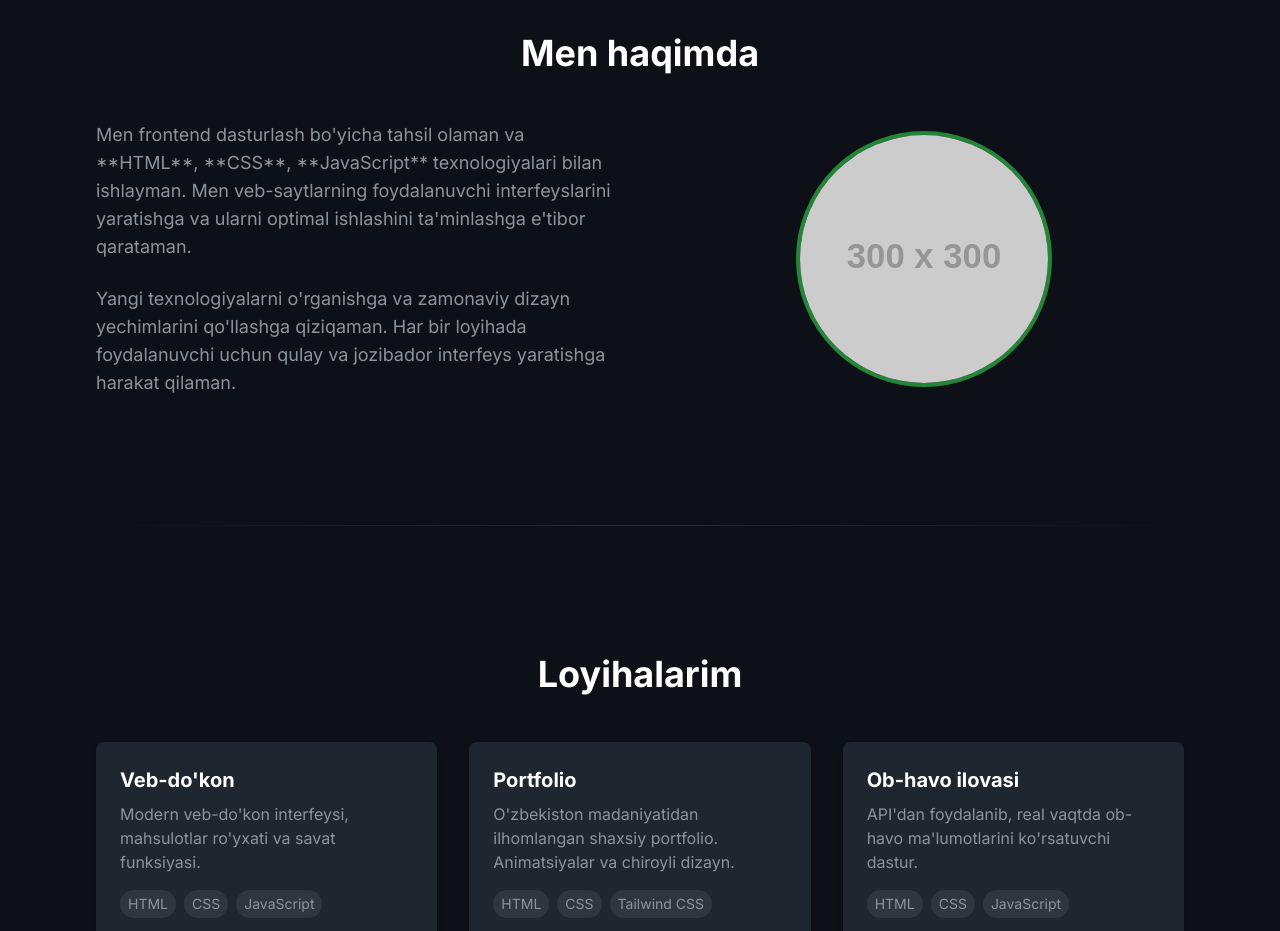
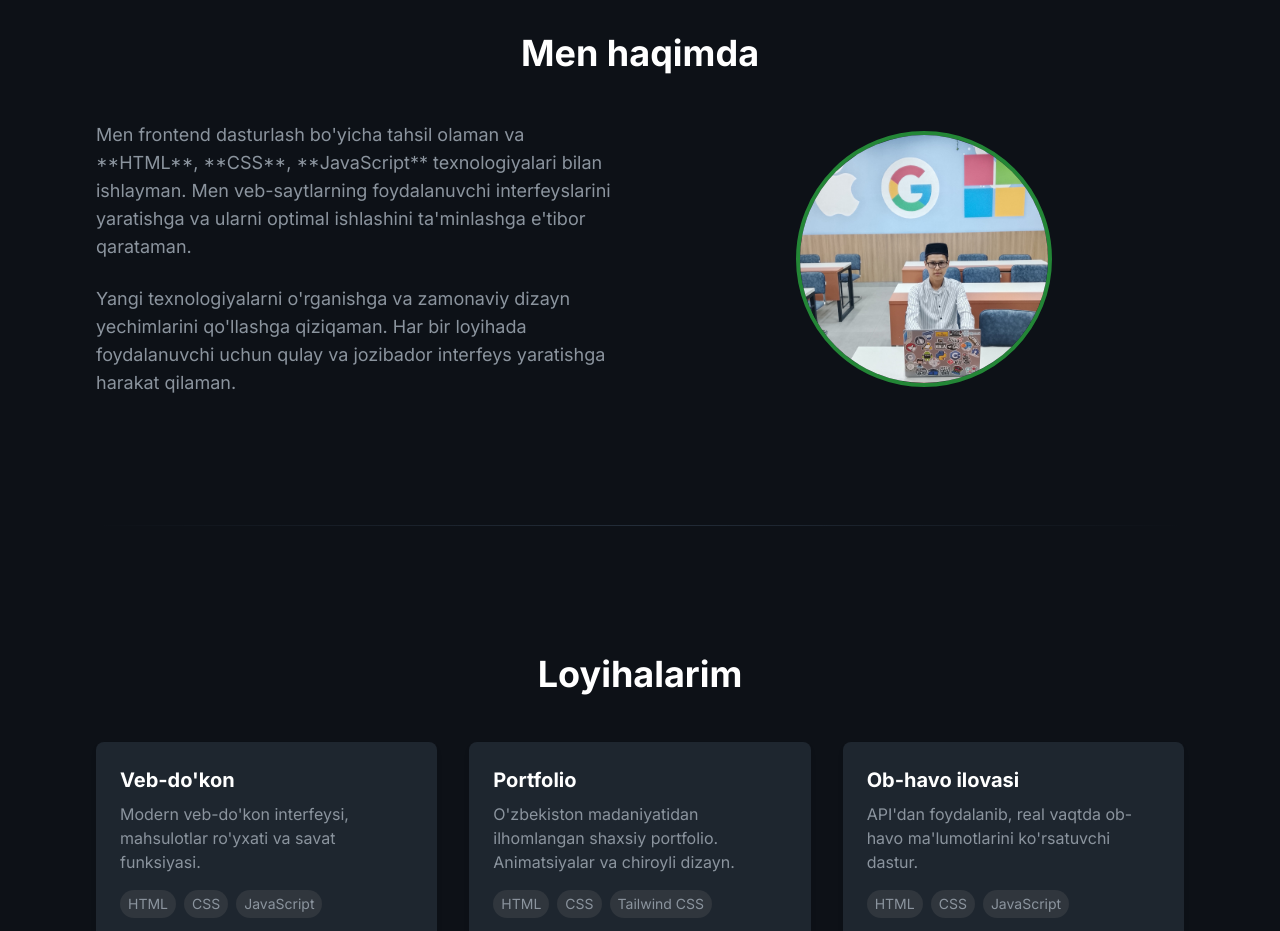
Before and after one commit to muhammadsolih30/5-oy-1-dars-uyga-vazifa, a plain HTML site: page qushimcha vazifa/index.html in a window 1280 px wide. Shown: the part 960-1891 px from the top of the page. Drawn offline with nearby package versions, Linux system fonts and the light colour scheme; placeholder pictures from the web are drawn by us.

Commit message:
rasim yuklandi

```diff
--- a/qushimcha vazifa/index.html
+++ b/qushimcha vazifa/index.html
@@ -52,7 +52,7 @@
                </p>
             </div>
             <div class="flex justify-center">
-               <img src="https://placehold.co/300x300/1e262f/ffffff?text=Sizning+rasmingiz" alt="Profil rasmi"
+               <img src="./photo_2025-09-06_11-20-10.jpg" alt="Profil rasmi"
                   class="rounded-full w-48 h-48 md:w-64 md:h-64 object-cover border-4 border-[#238636] transform transition-transform duration-300 hover:scale-105">
             </div>
          </div>
--- a/stayle.scss
+++ b/stayle.scss
@@ -108,7 +108,6 @@ header .container .header .bootom_to img {
   font-weight: bold;
 }
 
-/* MAIN */
 main {
   width: 100%;
   padding-top: 50px;
```
Also changed, not shown: index.html (+4 -3 lines), qushimcha vazifa/photo_2025-09-06_11-20-10.jpg (added), stayle.css, 1 other file.
